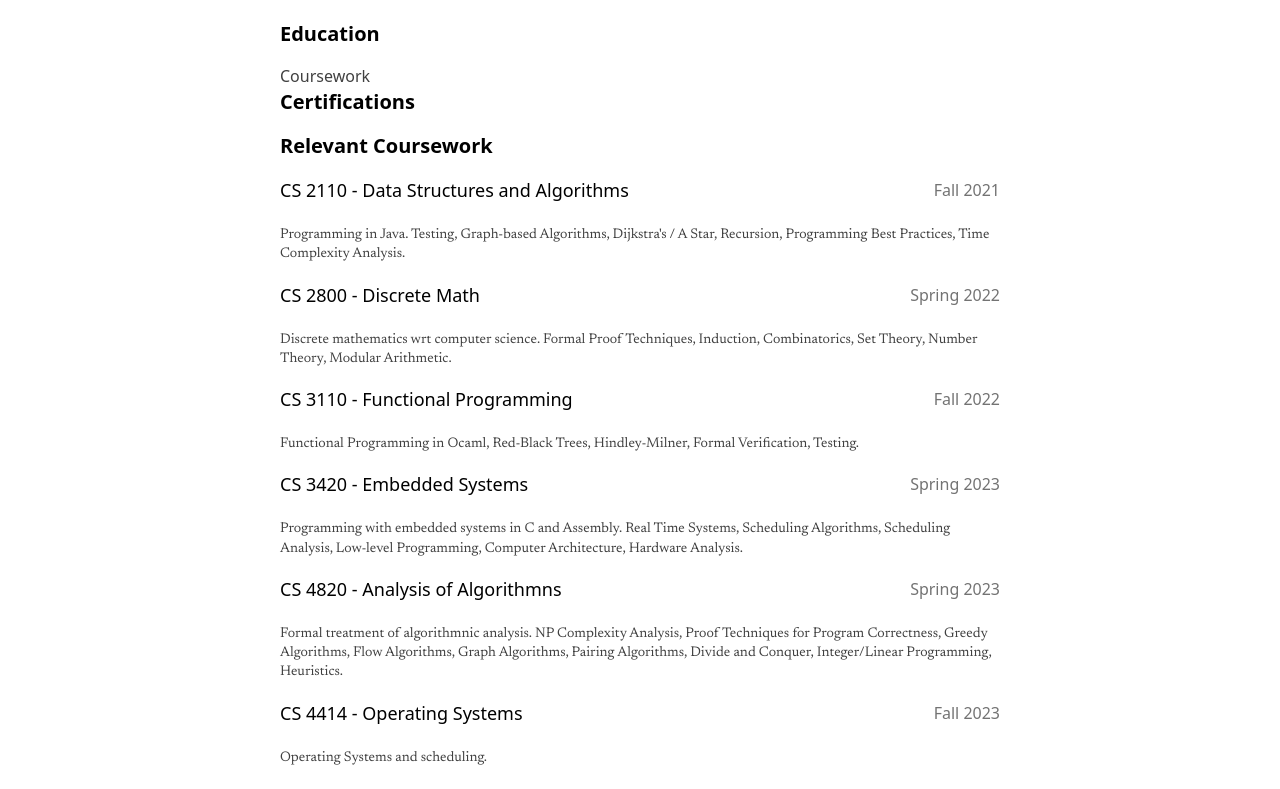
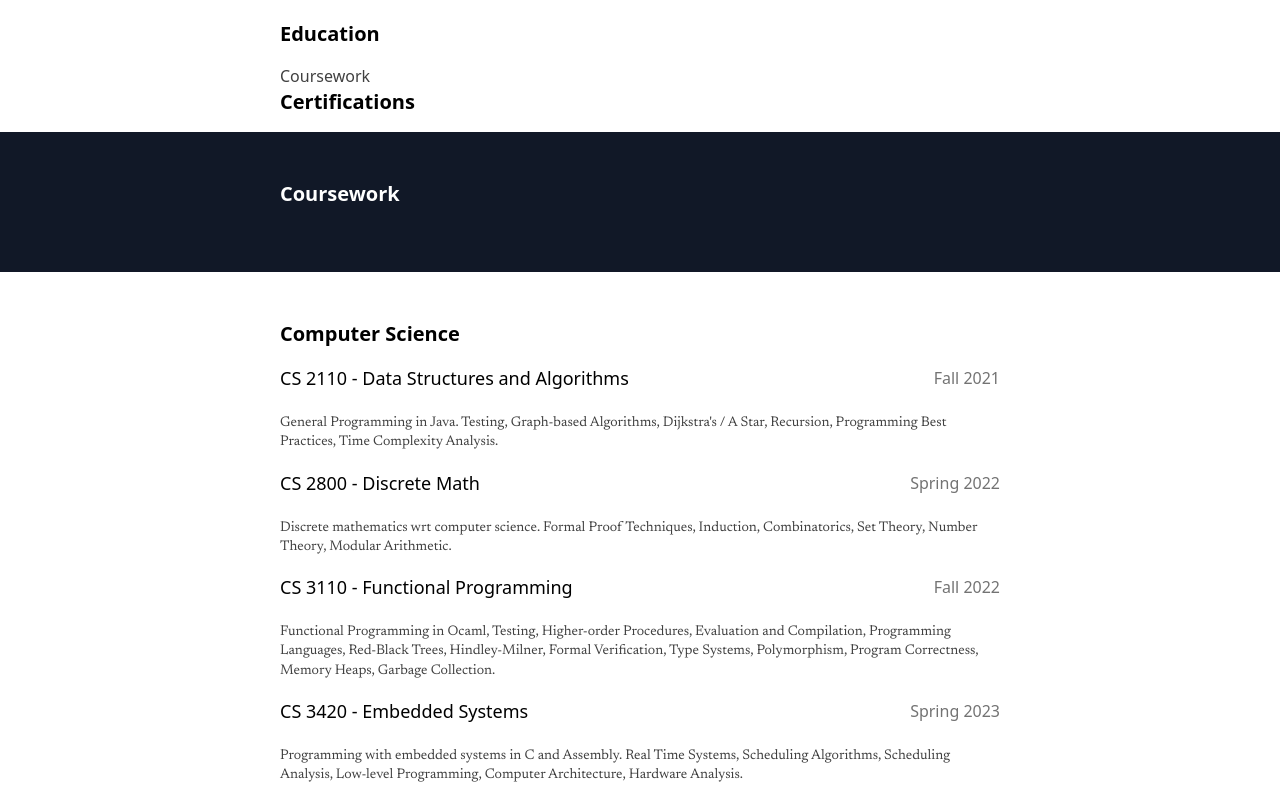
Before and after one commit to bryant-har/bryanthar.com, a Next.js app in the folder etamac/: page /about/resume in a window 1280 px wide. Shown: the part 220-1009 px from the top of the page. Built offline with nearby package versions, Linux system fonts and the light colour scheme.

Commit message:
Finish Coursework

```diff
--- a/etamac/src/pages/about/resume/index.js
+++ b/etamac/src/pages/about/resume/index.js
@@ -14,17 +14,27 @@ export default function Writing() {
         <h1 className="heading">Certifications</h1>
       </section>
 
-      <section className="layout">
-        <h1 id='coursework' className="heading">Relevant Coursework</h1>
-        <NoLinkList data={data.coursework}> </NoLinkList>
-      </section>
-
       {/* todo */}
       {/* Blog Stuff */}
       {/* Fun Facts */}
       {/* Notes */}
       {/* Classes Taken And Notes For those classes */}
       {/* Make tabs like Geoff */}
+
+
+
+      <a id='coursework'><div className="bg-gray-900 py-12 text-neutral-200 dark">
+        <section className="layout">
+          <h1 className="heading text-white" >Coursework</h1>
+        </section>
+      </div ></a>
+
+      <section className="layout pt-12">
+        <h1 className='heading'> Computer Science </h1>
+        <NoLinkList data={data.coursework}> </NoLinkList>
+        <h1 className='heading pt-12'> Math and Physics </h1>
+        <NoLinkList data={data.physcoursework}> </NoLinkList>
+      </section>
     </Transition >
   </>
 }
--- a/etamac/src/pages/about/resume/resume.yaml
+++ b/etamac/src/pages/about/resume/resume.yaml
@@ -1,6 +1,6 @@
 coursework:
   - title: CS 2110 - Data Structures and Algorithms
-    desc: Programming in Java. Testing, Graph-based Algorithms, Dijkstra's / A Star, Recursion, Programming Best Practices, Time Complexity Analysis.
+    desc: General Programming in Java. Testing, Graph-based Algorithms, Dijkstra's / A Star, Recursion, Programming Best Practices, Time Complexity Analysis.
     date: Fall 2021
     notes: Was a TA for this class FA23.
   - title: CS 2800 - Discrete Math
@@ -8,7 +8,7 @@ coursework:
     date: Spring 2022
     notes:
   - title: CS 3110 - Functional Programming
-    desc: Functional Programming in Ocaml, Red-Black Trees, Hindley-Milner, Formal Verification, Testing.
+    desc: Functional Programming in Ocaml, Testing, Higher-order Procedures, Evaluation and Compilation, Programming Languages, Red-Black Trees, Hindley-Milner, Formal Verification, Type Systems, Polymorphism, Program Correctness, Memory Heaps, Garbage Collection.
     date: Fall 2022
     notes:
   - title: CS 3420 - Embedded Systems
@@ -20,15 +20,15 @@ coursework:
     date: Spring 2023
     notes:
   - title: CS 4414 - Operating Systems
-    desc: Operating Systems and scheduling.
+    desc: Operating systems design and implementation. OS Structure, Concurrency, Scheduling, Synchronization, Memory Management, Filesystems, Security, Networking.
     date: Fall 2023
     notes:
   - title: CS 4750 - Foundations of Robotics
-    desc: Robotics
+    desc: Robotics using ROS and Python. Ziegler-Nichols Heuristic, David-Hartenburg Parameters, MPC/PID Control Systems, Bellman Equation, Kalman Filters, Bayesian Inference, ROS / Numpy, Dubins Pathing, Replanning, Matrix Transforms.
     date: Fall 2022
-    notes: Robotics using ROS and Python. Ziegler-Nichols Heuristic, David-Hartenburg Parameters, MPC/PID Control Schemes, Kalman Filters, Bayesian Inference, ROS / Numpy, Dubins Pathing, Replanning, Matrix Transforms.
+    notes:
   - title: CS 4756 - Reinforcement Learning and Robotics
-    desc: Application of reinforcement learning techniques and control schemes in modern robotics systems and modern challenges. Formal Proof Techniques in Control Systems, Cross-Entropy Methods, Monte-Carlo Simulations, Dynamic Programming, DAgger Algorithms, Behavior Cloning, REINFORCE Algorithm, Variance Accumulation, Error Cascades, Markov Decision Processes, Supervised Machine Learning, Model Retraining.
+    desc: Application of reinforcement learning techniques and control schemes in modern robotics systems and modern challenges. Cross-Entropy Methods, Monte-Carlo Simulations, Dynamic Programming, DAgger Algorithms, Behavior Cloning, REINFORCE Algorithm, Variance Cascade, Markov Decision Processes, Supervised Machine Learning, Transfer Learning.
     date: Spring 2023
     notes:
   - title: CS 4787 - Large Scale Machine Learning
@@ -42,8 +42,8 @@ coursework:
   - title: ECE 2300 - Digital Logic and Boolean Algebra
     desc: Boolean algebra, karnaugh maps, caching, metastability and time analysis, logic gates, CLA adders, virtual memory.
     date: Spring 2022
-    notes: Was a TA for this class FA23.
-
+    notes:
+physcoursework:
   - title: MATH 1920 - Multivariable Calculus
     desc: Placed Out.
     date: N/A
```
